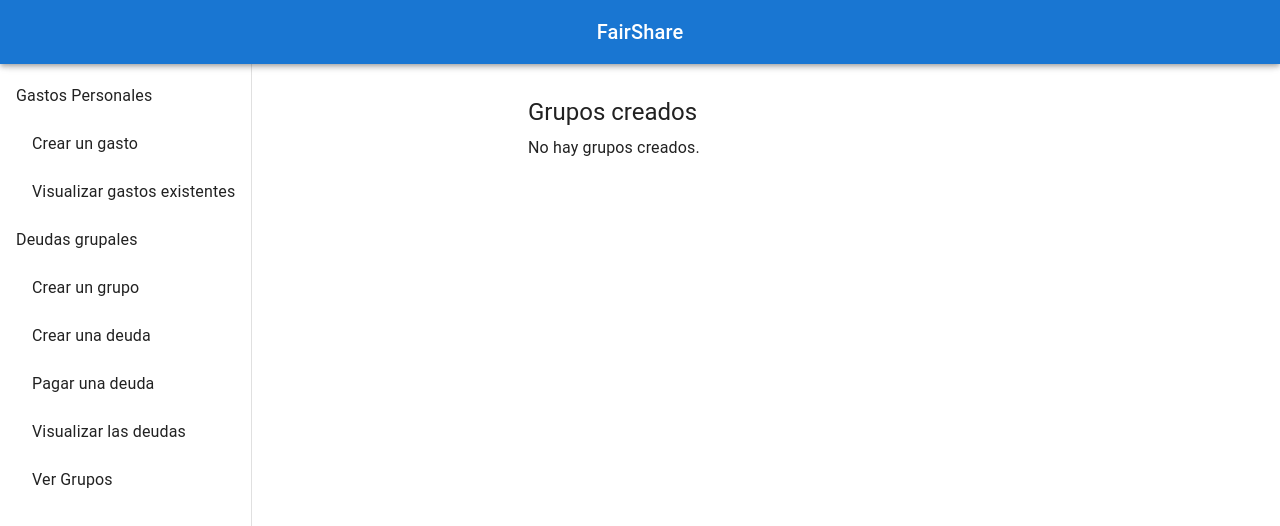
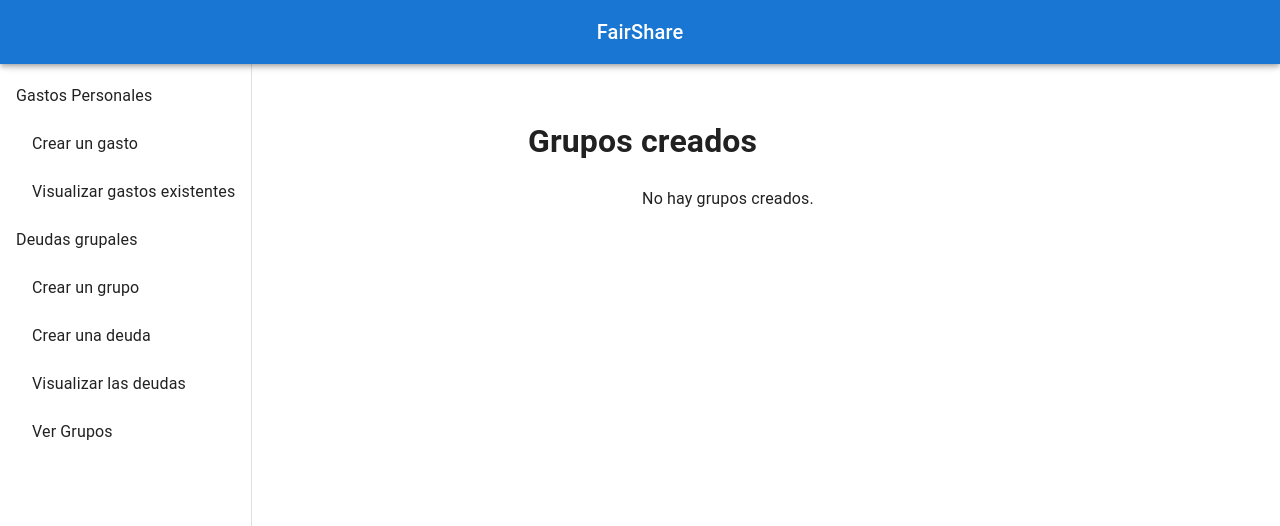
Before and after one commit to GSDI-FairShare/frontend, a React (Vite) app in the folder fairshare-frontend/: page /viewGroups in a window 1280 px wide. Shown: the top 526 px of the page. Built offline with nearby package versions, Linux system fonts and the light colour scheme.

Commit message:
creo pantallas de crear deuda y ver deudas

```diff
--- a/fairshare-frontend/src/App.tsx
+++ b/fairshare-frontend/src/App.tsx
@@ -30,6 +30,8 @@ const App = () => {
       <Route path="/viewExpenses" element={<MainLayout toggleScreen={toggleScreen} addExpense={addExpense} expenses={expenses} screen="viewExpenses" />} />
       <Route path="/createGroup" element={<MainLayout toggleScreen={toggleScreen} addExpense={addExpense} expenses={expenses} screen="createGroup" />} />
       <Route path="/viewGroups" element={<MainLayout toggleScreen={toggleScreen} addExpense={addExpense} expenses={expenses} screen="viewGroups" />} />
+      <Route path= "/viewDebts" element={<MainLayout toggleScreen={toggleScreen} addExpense={addExpense} expenses={expenses} screen="viewDebts" />} />
+      <Route path="/createDebt" element={<MainLayout toggleScreen={toggleScreen} addExpense={addExpense} expenses={expenses} screen="createDebt" />} />
     </Routes>
   );
 };
--- /dev/null
+++ b/fairshare-frontend/src/components/CreateDebt.tsx
@@ -0,0 +1,7 @@
+export const CreateDebt = ({ toggleScreen }) => {
+    return (
+        <div>
+        <h1>Crear deuda</h1>
+        </div>
+    );
+};
--- a/fairshare-frontend/src/components/CreateGroup.tsx
+++ b/fairshare-frontend/src/components/CreateGroup.tsx
@@ -32,7 +32,9 @@ export const CreateGroup = ({ addGroup, toggleScreen }) => {
 
   return (
     <div>
-      <Typography variant="h5" gutterBottom>Crear un grupo</Typography>
+      <div>
+        <h1>Crear un grupo</h1>
+      </div>
       <form style={{ marginTop: '0rem' }} onSubmit={handleSubmit}>
         <TextField
           label="Nombre del Grupo"
--- a/fairshare-frontend/src/components/MainLayout.tsx
+++ b/fairshare-frontend/src/components/MainLayout.tsx
@@ -3,7 +3,9 @@ import { Drawer, List, ListItem, ListItemText, AppBar, Toolbar, Typography, CssB
 import { CreateExpense } from './CreateExpense';
 import { ViewExpenses } from './ViewExpenses';
 import { CreateGroup } from './CreateGroup';
-import { ViewGroups } from './ViewGroups'; // Importa el componente ViewGroups
+import { ViewGroups } from './ViewGroups';
+import { CreateDebt } from './CreateDebt';
+import { ViewDebts } from './ViewDebts';
 
 const drawerWidth = 240;
 
@@ -39,9 +41,6 @@ export const MainLayout = ({ screen, toggleScreen, addExpense, expenses }) => {
           <ListItem button onClick={() => toggleScreen('createDebt')} style={{ paddingLeft: '32px' }}>
             <ListItemText primary="Crear una deuda" />
           </ListItem>
-          <ListItem button onClick={() => toggleScreen('payDebt')} style={{ paddingLeft: '32px' }}>
-            <ListItemText primary="Pagar una deuda" />
-          </ListItem>
           <ListItem button onClick={() => toggleScreen('viewDebts')} style={{ paddingLeft: '32px' }}>
             <ListItemText primary="Visualizar las deudas" />
           </ListItem>
@@ -71,8 +70,9 @@ export const MainLayout = ({ screen, toggleScreen, addExpense, expenses }) => {
           {screen === 'createExpense' && <CreateExpense addExpense={addExpense} toggleScreen={toggleScreen} />}
           {screen === 'viewExpenses' && <ViewExpenses expenses={expenses} toggleScreen={toggleScreen} />}
           {screen === 'createGroup' && <CreateGroup addGroup={addGroup} toggleScreen={toggleScreen} />}
+          {screen === 'viewGroups' && <ViewGroups groups={groups} toggleScreen={toggleScreen} />}
           {screen === 'createDebt' && <CreateDebt toggleScreen={toggleScreen} />}
-          {screen === 'viewGroups' && <ViewGroups groups={groups} toggleScreen={toggleScreen} />}
+          {screen === 'viewDebts' && <ViewDebts toggleScreen={toggleScreen} />}
         </div>
       </main>
     </div>
--- /dev/null
+++ b/fairshare-frontend/src/components/ViewDebts.tsx
@@ -0,0 +1,7 @@
+export const ViewDebts = ({ toggleScreen }) => {
+    return (
+        <div>
+        <h1>Deudas existentes</h1>
+        </div>
+    );
+};
--- a/fairshare-frontend/src/components/ViewGroups.tsx
+++ b/fairshare-frontend/src/components/ViewGroups.tsx
@@ -4,9 +4,11 @@ import { Typography, Card, CardContent, List, ListItem, ListItemText, Box, Divid
 export const ViewGroups = ({ groups, toggleScreen }) => {
   return (
     <div>
-      <Typography variant="h5" gutterBottom>Grupos creados</Typography>
+      <div>
+        <h1>Grupos creados</h1>
+      </div>
       {groups.length === 0 ? (
-        <Typography>No hay grupos creados.</Typography>
+        <center><Typography>No hay grupos creados.</Typography></center>
       ) : (
         <Box>
           {groups.map((group, index) => (
```
